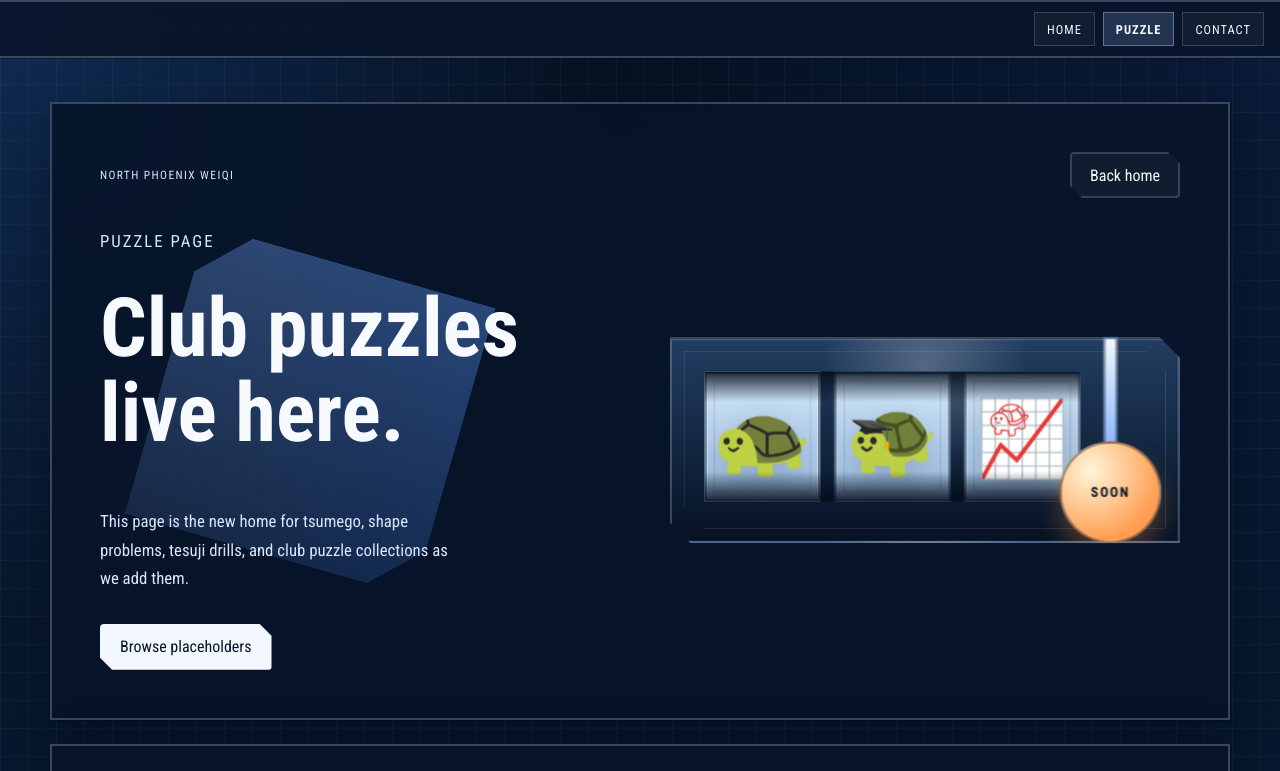
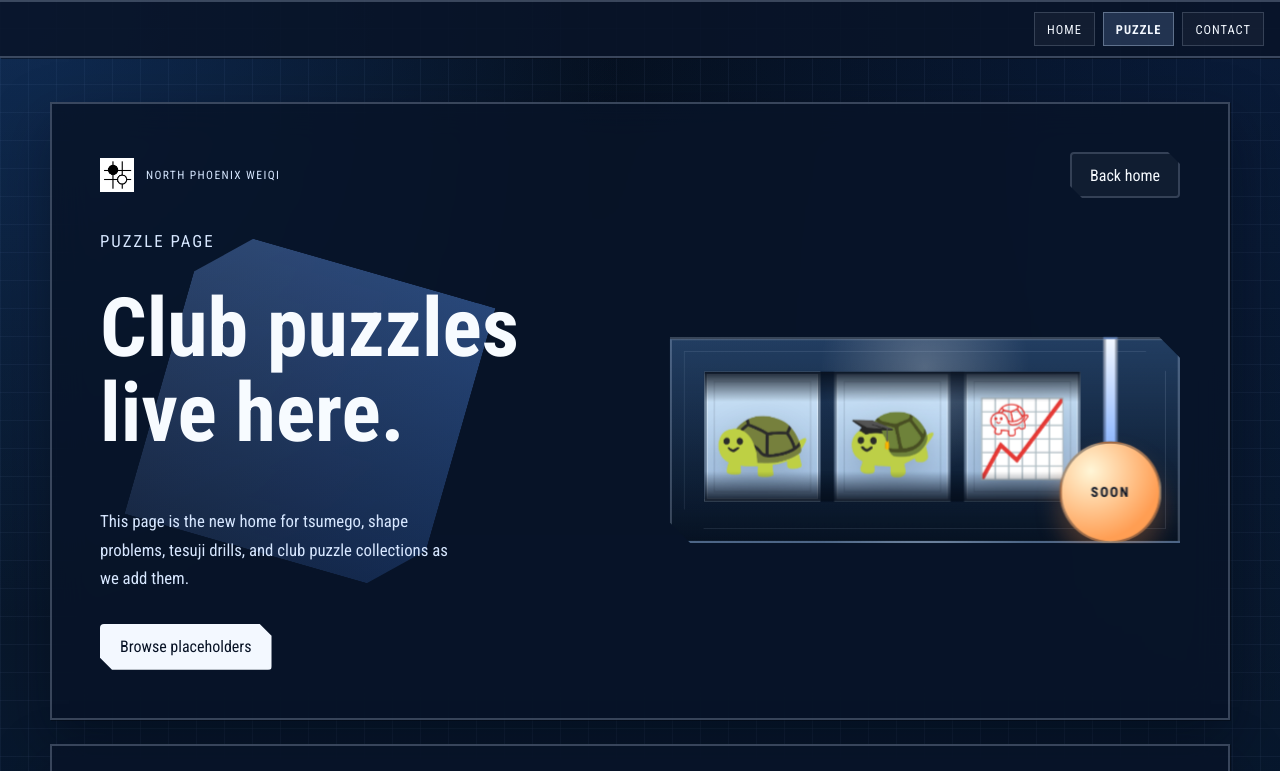
Before and after one commit to bluemoon012905/North-Phoenix-Weiqi-Club, a website: page puzzles/index.html in a window 1280 px wide. Shown: the top 771 px of the page. Drawn offline with Linux system fonts and the light colour scheme.

Commit message:
Add site logo and favicon

```diff
--- a/assets/app.js
+++ b/assets/app.js
@@ -161,6 +161,7 @@ function renderHero() {
   hero.innerHTML = `
     <div class="hero-nav" data-debug-name="Hero nav">
       <div class="brand-mark">
+        <img class="brand-logo" src="/assets/images/north-phoenix-weiqi-logo.png" alt="" aria-hidden="true" />
         <span>${escapeHtml(site.brandMark || site.title)}</span>
       </div>
       <div class="hero-carousel-arrows" aria-label="Hero navigation" data-debug-name="Hero arrows">
--- a/assets/category-page.js
+++ b/assets/category-page.js
@@ -50,6 +50,7 @@ async function loadCategory() {
   heroElement.innerHTML = `
     <div class="hero-nav">
       <div class="brand-mark">
+        <img class="brand-logo" src="/assets/images/north-phoenix-weiqi-logo.png" alt="" aria-hidden="true" />
         <span>${categoryHelpers.escapeHtml(content.site?.brandMark || content.site?.title || "Blue's collection")}</span>
       </div>
       <a class="ghost-link" href="/">Back home</a>
--- a/assets/post-page.js
+++ b/assets/post-page.js
@@ -54,6 +54,7 @@ async function loadPost() {
   heroElement.innerHTML = `
     <div class="hero-nav">
       <div class="brand-mark">
+        <img class="brand-logo" src="/assets/images/north-phoenix-weiqi-logo.png" alt="" aria-hidden="true" />
         <span>${escapeHtml(content.site?.brandMark || content.site?.title || "Blue's collection")}</span>
       </div>
       <div class="hero-actions">
--- a/assets/styles.css
+++ b/assets/styles.css
@@ -210,6 +210,13 @@ a {
   gap: 12px;
 }
 
+.brand-logo {
+  width: 34px;
+  height: 34px;
+  object-fit: contain;
+  flex: 0 0 auto;
+}
+
 .brand-turtle {
   object-fit: contain;
   transform-origin: center;
--- a/contact/contact-page.js
+++ b/contact/contact-page.js
@@ -45,6 +45,7 @@ function renderContactPage(site) {
   contactElements.hero.innerHTML = `
     <div class="hero-nav">
       <div class="brand-mark">
+        <img class="brand-logo" src="/assets/images/north-phoenix-weiqi-logo.png" alt="" aria-hidden="true" />
         <span>${escapeHtml(brandMark)}</span>
       </div>
       <a class="ghost-link" href="/">Back home</a>
--- a/puzzles/index.html
+++ b/puzzles/index.html
@@ -10,6 +10,7 @@
       href="https://fonts.googleapis.com/css2?family=Roboto+Condensed:wght@300;400;500;700&display=swap"
       rel="stylesheet"
     />
+    <link rel="icon" type="image/png" href="/assets/images/north-phoenix-weiqi-logo.png" />
     <link rel="stylesheet" href="../assets/styles.css" />
   </head>
   <body data-page="games">
@@ -22,6 +23,7 @@
       <header class="hero">
         <div class="hero-nav">
           <div class="brand-mark">
+            <img class="brand-logo" src="/assets/images/north-phoenix-weiqi-logo.png" alt="" aria-hidden="true" />
             <span>North Phoenix Weiqi</span>
           </div>
           <a class="ghost-link" href="/">Back home</a>
```
Also changed, not shown: category/index.html (+1 -0 lines), contact/index.html (+1 -0 lines), editor/index.html (+1 -0 lines), index.html (+1 -0 lines), post/index.html (+1 -0 lines), assets/images/north-phoenix-weiqi-logo.png (added).
